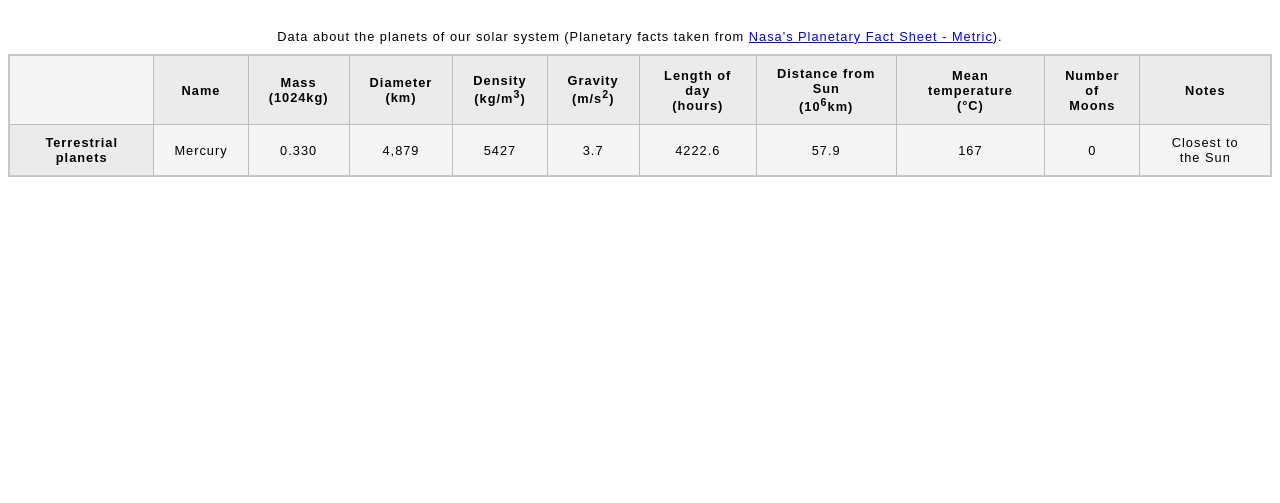
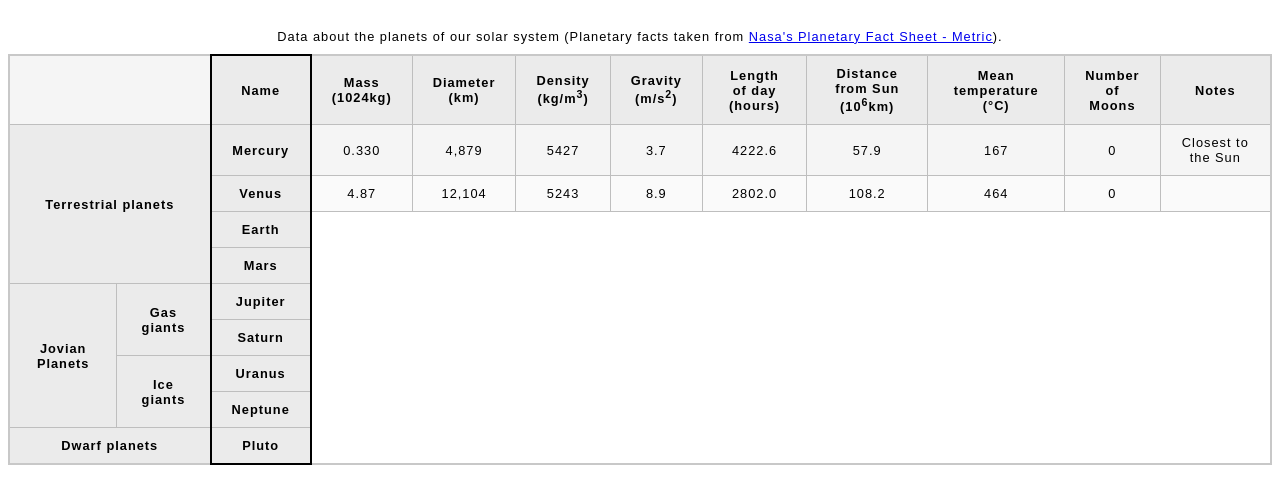
Before and after one commit to OptimumMeans/intermediate_html_and_css_course, a plain HTML site: page planet_data/blank-template.html in a window 1280 px wide. Shown: the part 61-564 px from the top of the page. Drawn offline with Linux system fonts and the light colour scheme.

Commit message:
Laid out a majority of the table to get a feel for the look of things.

```diff
--- a/planet_data/blank-template.html
+++ b/planet_data/blank-template.html
@@ -12,7 +12,14 @@
     <div>
       <table>
         <caption>Data about the planets of our solar system (Planetary facts taken from <a href="http://nssdc.gsfc.nasa.gov/planetary/factsheet/">Nasa's Planetary Fact Sheet - Metric</a>).</caption>
-        <td>
+        <colgroup>
+          <col span="2">
+          <col style="border: 2px solid black;">
+          <col span="9">
+        </colgroup>
+        <thead>
+          <tr>
+            <td colspan="2"></td>
             <th>Name</th>
             <th>Mass <br>(1024kg)</br> </th>
             <th>Diameter <br>(km)</br> </th>
@@ -23,11 +30,12 @@
             <th>Mean temperature <br>(&deg;C)</br> </th>
             <th>Number <br>of</br> Moons </th>
             <th>Notes</th>
-        </td>
+          </tr>
+        </thead>
         <tbody>
           <tr>
-            <th>Terrestrial planets</th>
-              <td>Mercury</td>
+            <th rowspan="4" colspan="2">Terrestrial planets</th>
+              <th>Mercury</th>
               <td>0.330</td>
               <td>4,879</td>
               <td>5427</td>
@@ -38,6 +46,43 @@
               <td>0</td>
               <td>Closest to the Sun</td>
           </tr>
+          <tr>
+            <th>Venus</th>
+            <td>4.87</td>
+            <td>12,104</td>
+            <td>5243</td>
+            <td>8.9</td>
+            <td>2802.0</td>
+            <td>108.2</td>
+            <td>464</td>
+            <td>0</td>
+            <td>&nbsp;</td>
+          </tr>
+          <tr>
+            <th>Earth</th>
+          </tr>
+          <tr>
+            <th>Mars</th>
+          </tr>
+          <tr>
+            <th rowspan="4">Jovian Planets</th>
+            <th rowspan="2">Gas giants</th>
+            <th>Jupiter</th>
+          </tr>
+          <tr>
+            <th>Saturn</th>
+          </tr>
+          <tr>
+            <th rowspan="2">Ice giants</th>
+            <th>Uranus</th>
+          </tr>
+          <tr>
+            <th>Neptune</th>
+          </tr>
+          <tr>
+            <th colspan="2">Dwarf planets</th>
+            <th>Pluto</th>
+          </tr>
         </tbody>
           <!-- <tfoot> Not needed </tfoot> -->
       </table>
```
Lines whose indentation alone changed are shown as unchanged.
